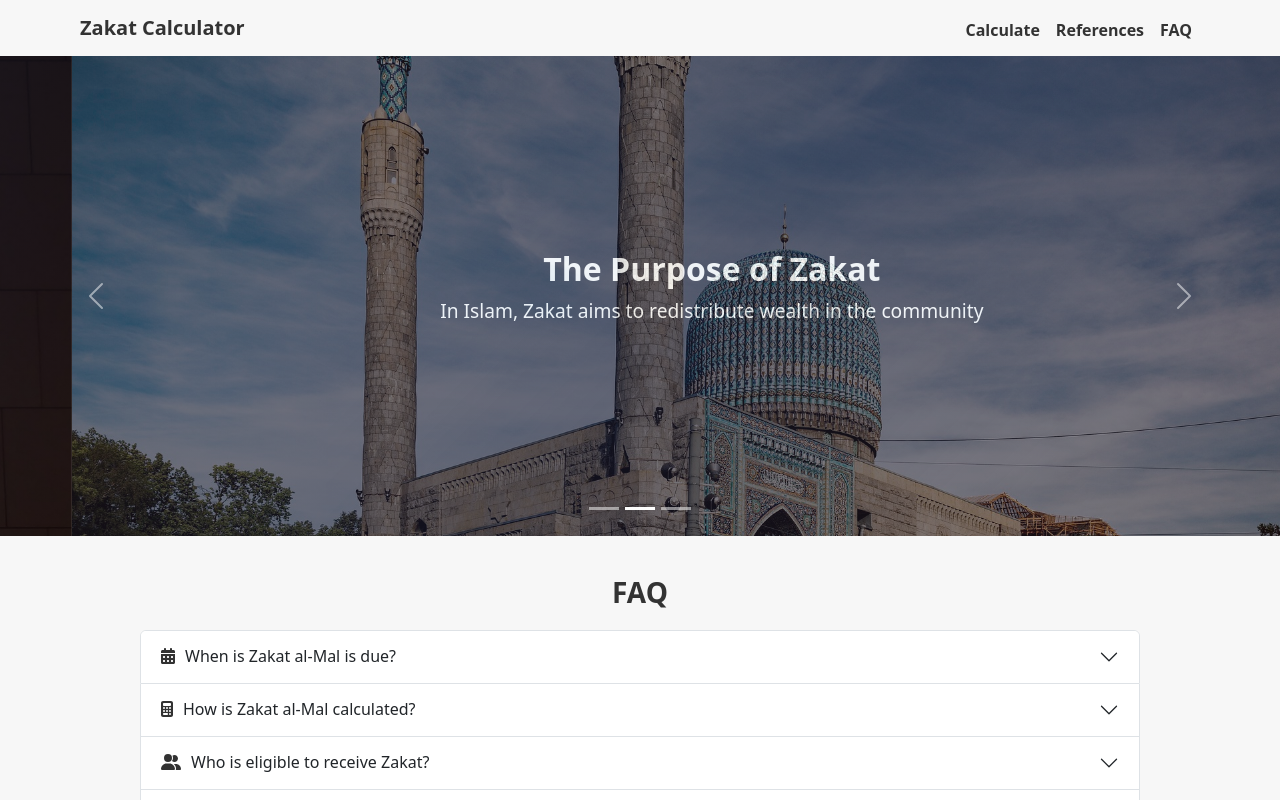
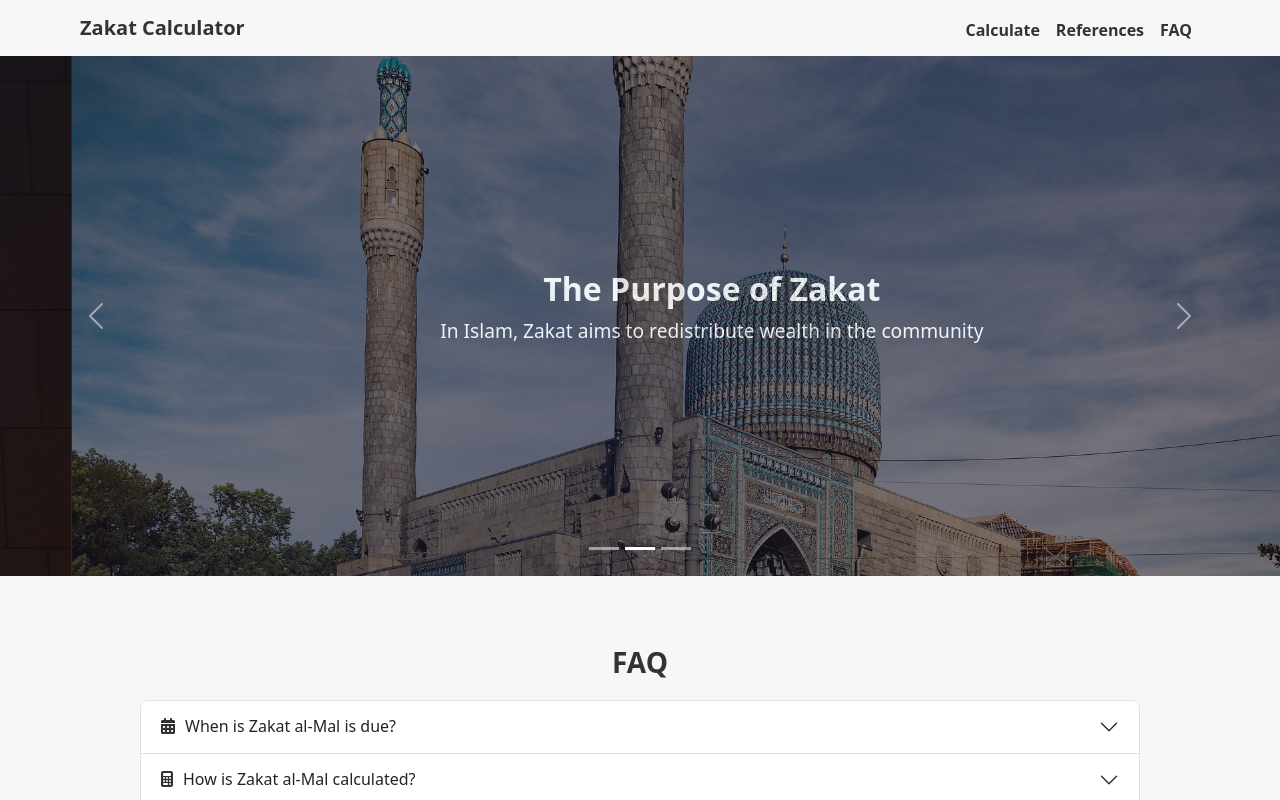
Before and after one commit to Archaick/live-zakat-app, a React (Vite) app: page / in a window 1280 px wide. Built offline with nearby package versions, Linux system fonts and the light colour scheme; no server answers.

Commit message:
add spacing to carousel and FAQ

```diff
--- a/src/Components/CarouselComponent.css
+++ b/src/Components/CarouselComponent.css
@@ -3,7 +3,7 @@
 }
 
 .carousel-item img {
-  height: 480px;
+  height: 520px;
   object-fit: cover;
   width: 100%;
 }
--- a/src/Components/FAQComponent.css
+++ b/src/Components/FAQComponent.css
@@ -1,5 +1,6 @@
 .faq-bg {
     background-color: #f7f7f7;
+    padding: 30px 0;
 }
 .faq-container {
     max-width: 1080px;
```
